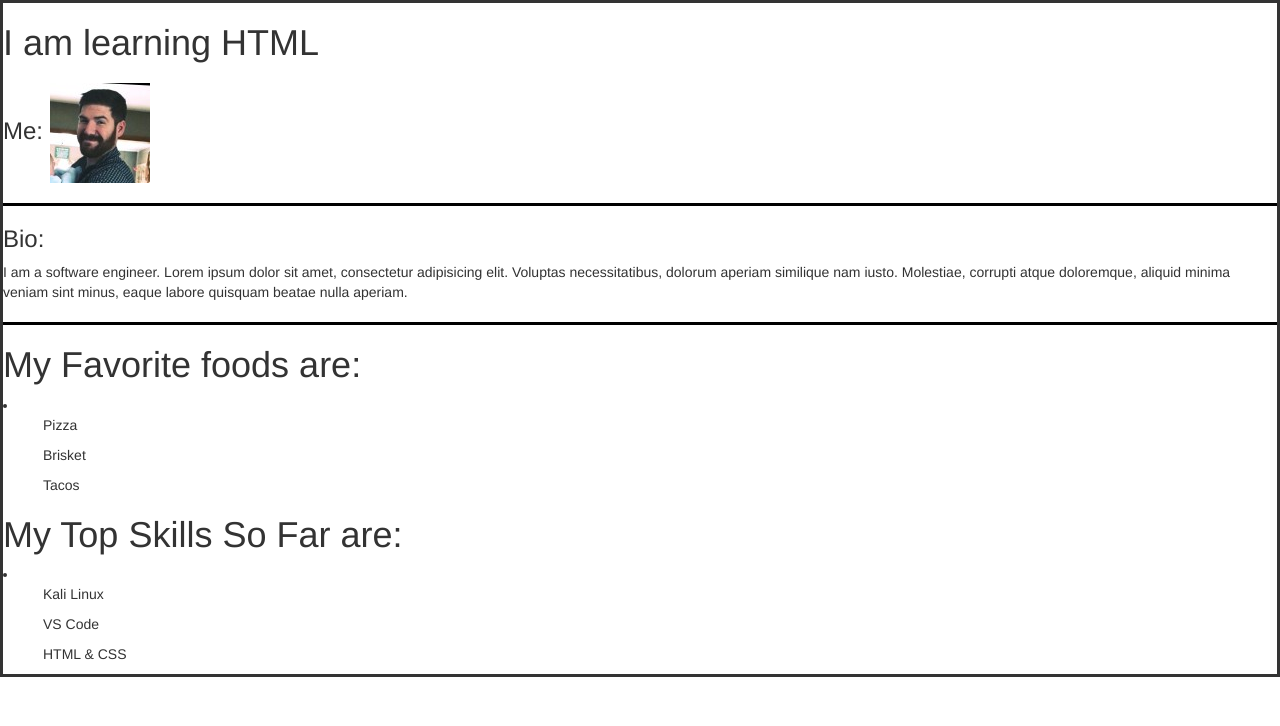
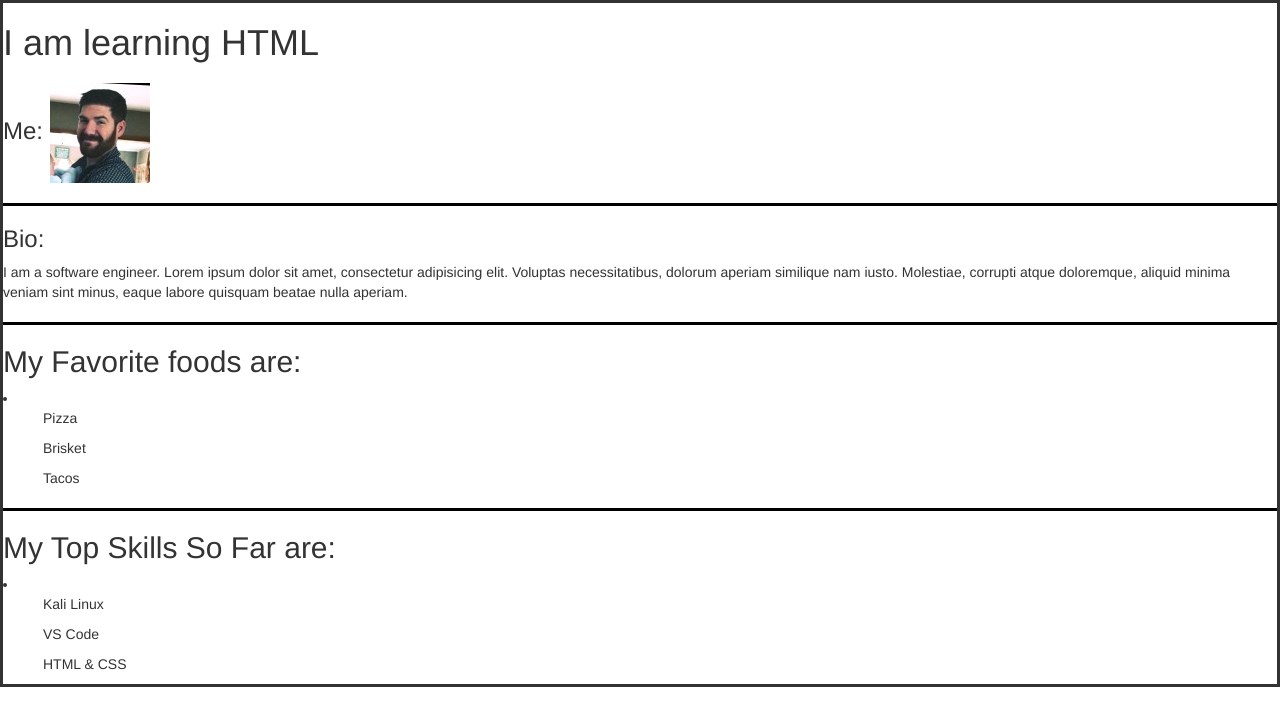
Before and after one commit to eatonp28/mockUP, a plain HTML site: page index.html in a window 1280 px wide. Drawn offline with nearby package versions, Linux system fonts and the light colour scheme; files whose address does not match are found by name.

Commit message:
website update

```diff
--- a/index.html
+++ b/index.html
@@ -25,7 +25,7 @@
             I am learning HTML
         </h1>
         <h3>
-            Me: <img src="profileImage.jpeg" >
+            Me: <img src="/home/ubu/mockUP/profileImage.jpeg">
         </h3>
         <hr>
         <div>
@@ -38,9 +38,9 @@
             <hr>
         </div>
         <div>
-            <h1>
+            <h2>
                 My Favorite foods are:
-            </h1>
+            </h2>
             <p>
                <li>
                    <ul>Pizza</ul>
@@ -48,11 +48,12 @@
                    <ul>Tacos</ul>
                </li>
             </p>
+            <hr>
         </div>
         <div>
-            <h1>
+            <h2>
                 My Top Skills So Far are:
-            </h1>
+            </h2>
             <p>
                 <li>
                     <ol>Kali Linux</ol>
```
